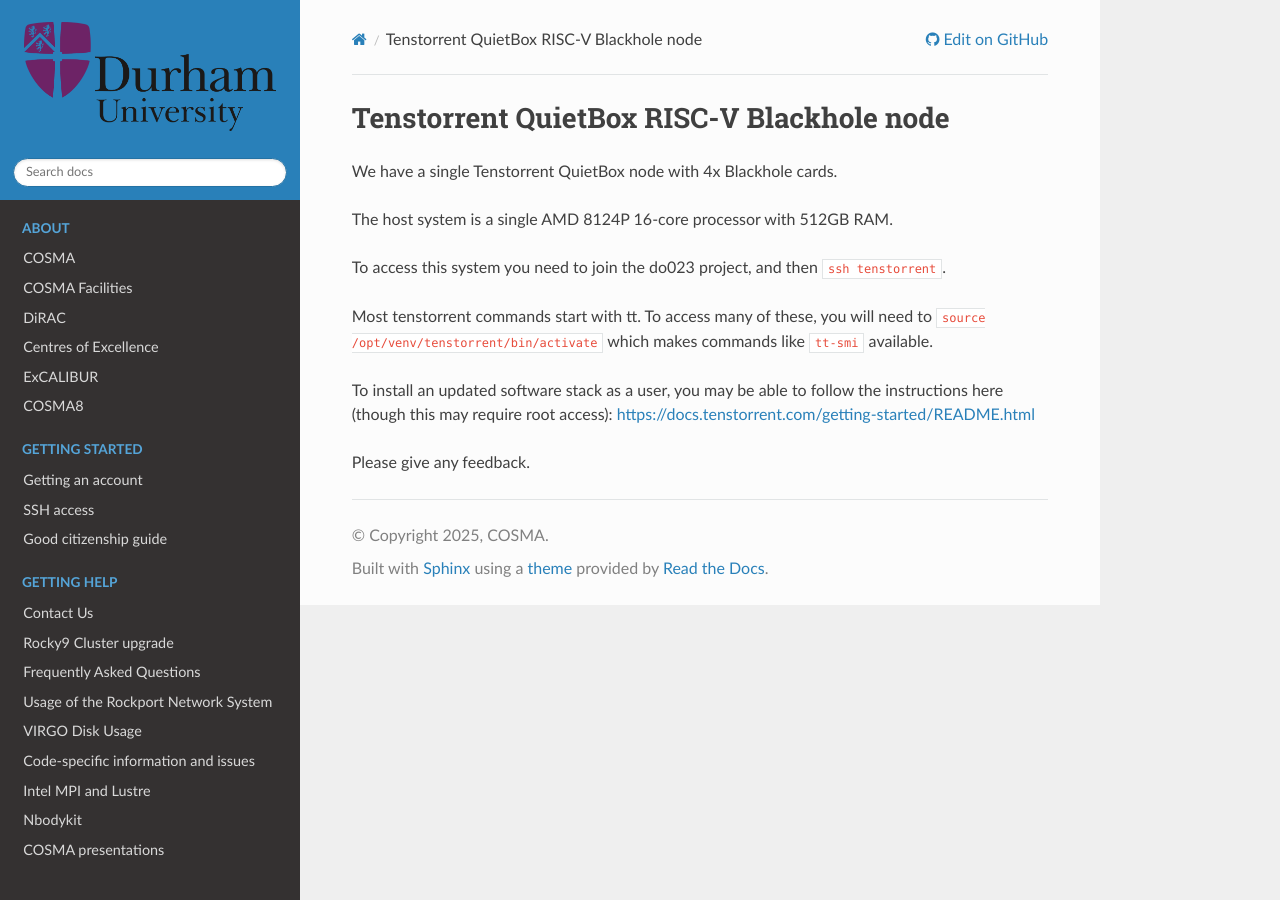
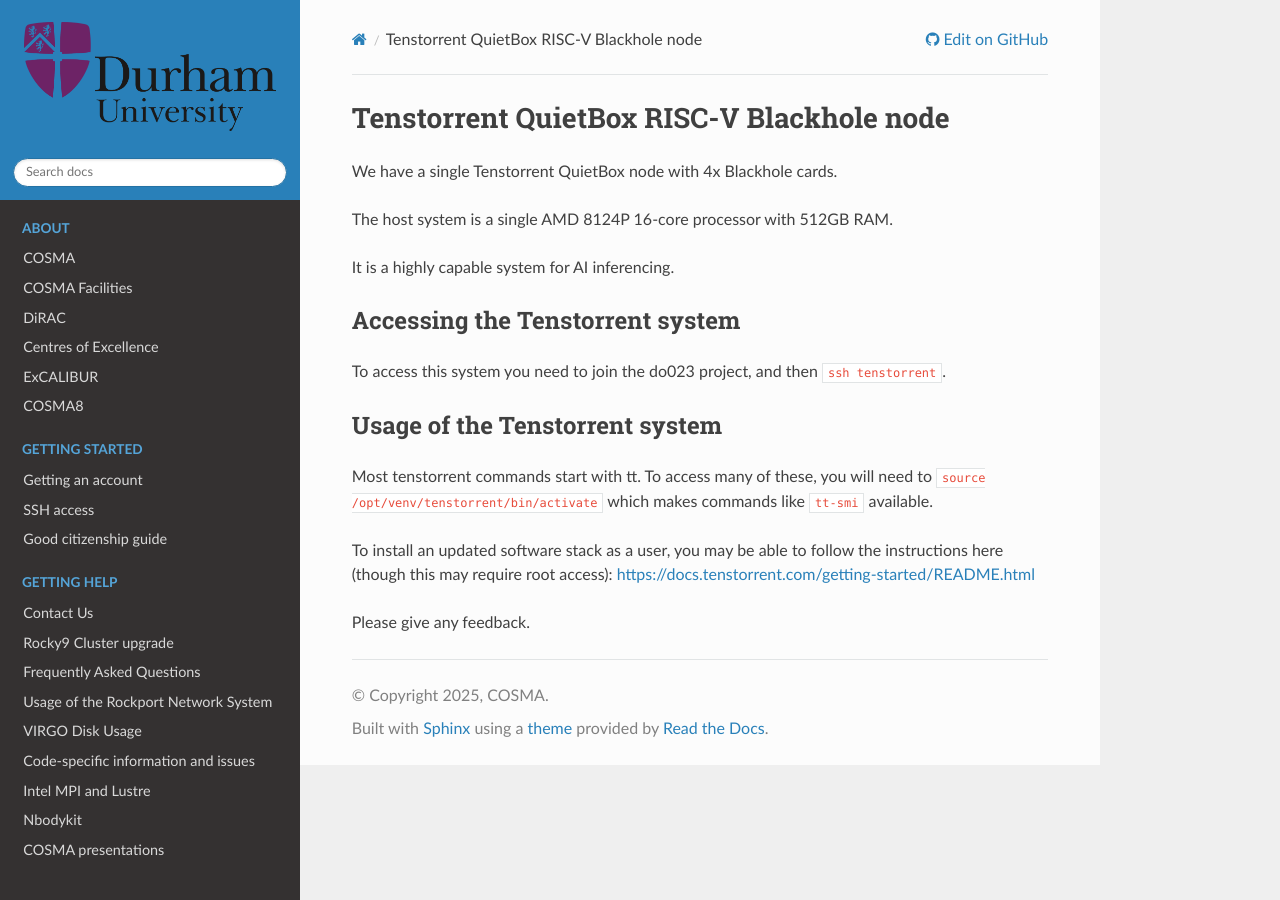
Before and after one commit to agb32/cosmadoc, a Sphinx documentation site: the page built from docs/source/tenstorrent.md, in a window 1280 px wide. Built offline with Sphinx 7.4.7 and the Read the Docs theme 3.1.0, drawn with Linux system fonts in a browser that asks for light colours.

Commit message:
updated info

```diff
--- a/docs/source/tenstorrent.md
+++ b/docs/source/tenstorrent.md
@@ -4,7 +4,13 @@
 
 The host system is a single AMD 8124P 16-core processor with 512GB RAM.
 
+It is a highly capable system for AI inferencing.
+
+## Accessing the Tenstorrent system
+
 To access this system you need to join the do023 project, and then `ssh tenstorrent`.
+
+## Usage of the Tenstorrent system
 
 Most tenstorrent commands start with tt.  To access many of these, you will need to `source /opt/venv/tenstorrent/bin/activate` which makes commands like `tt-smi` available.
 
```
